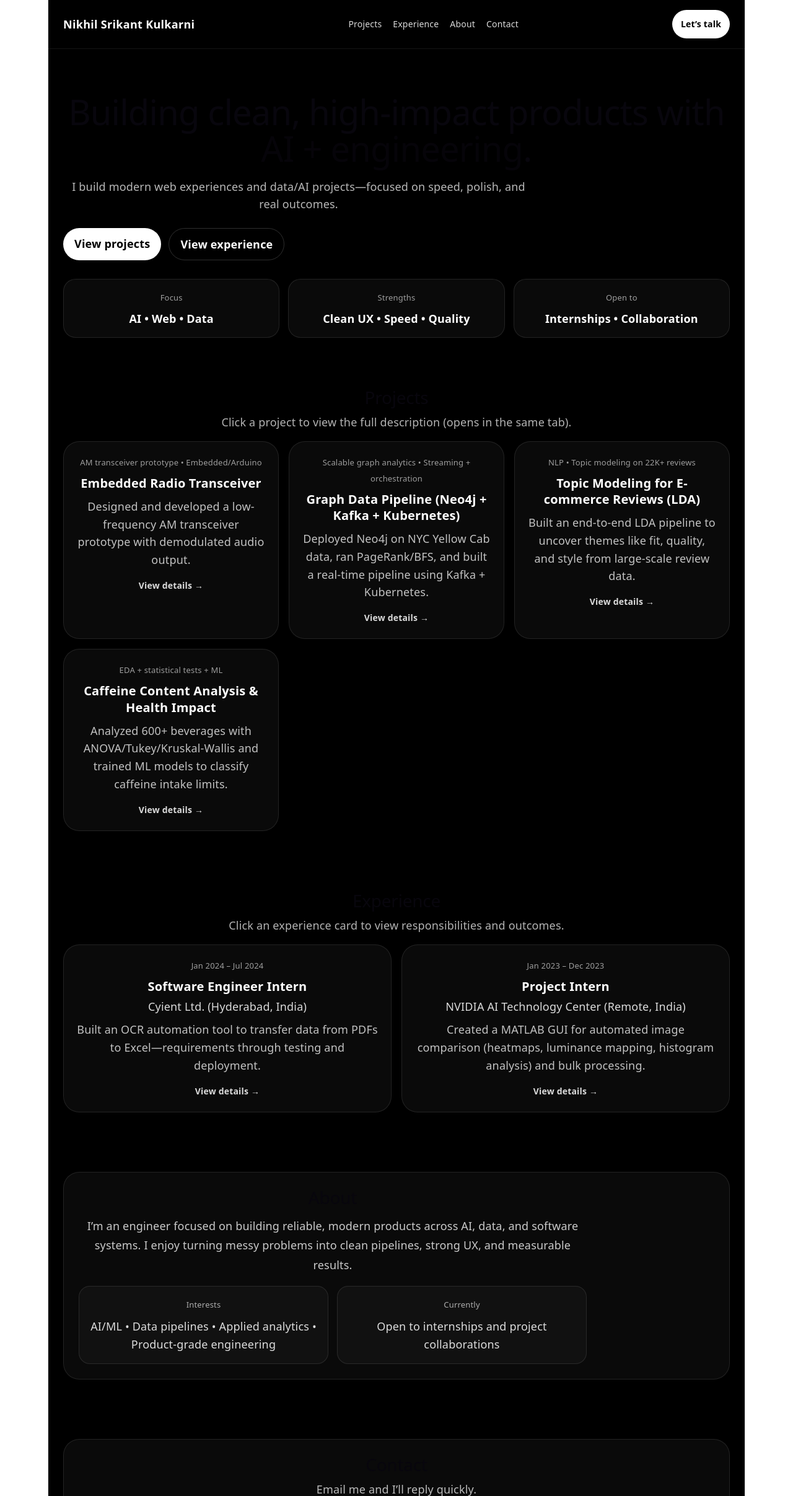
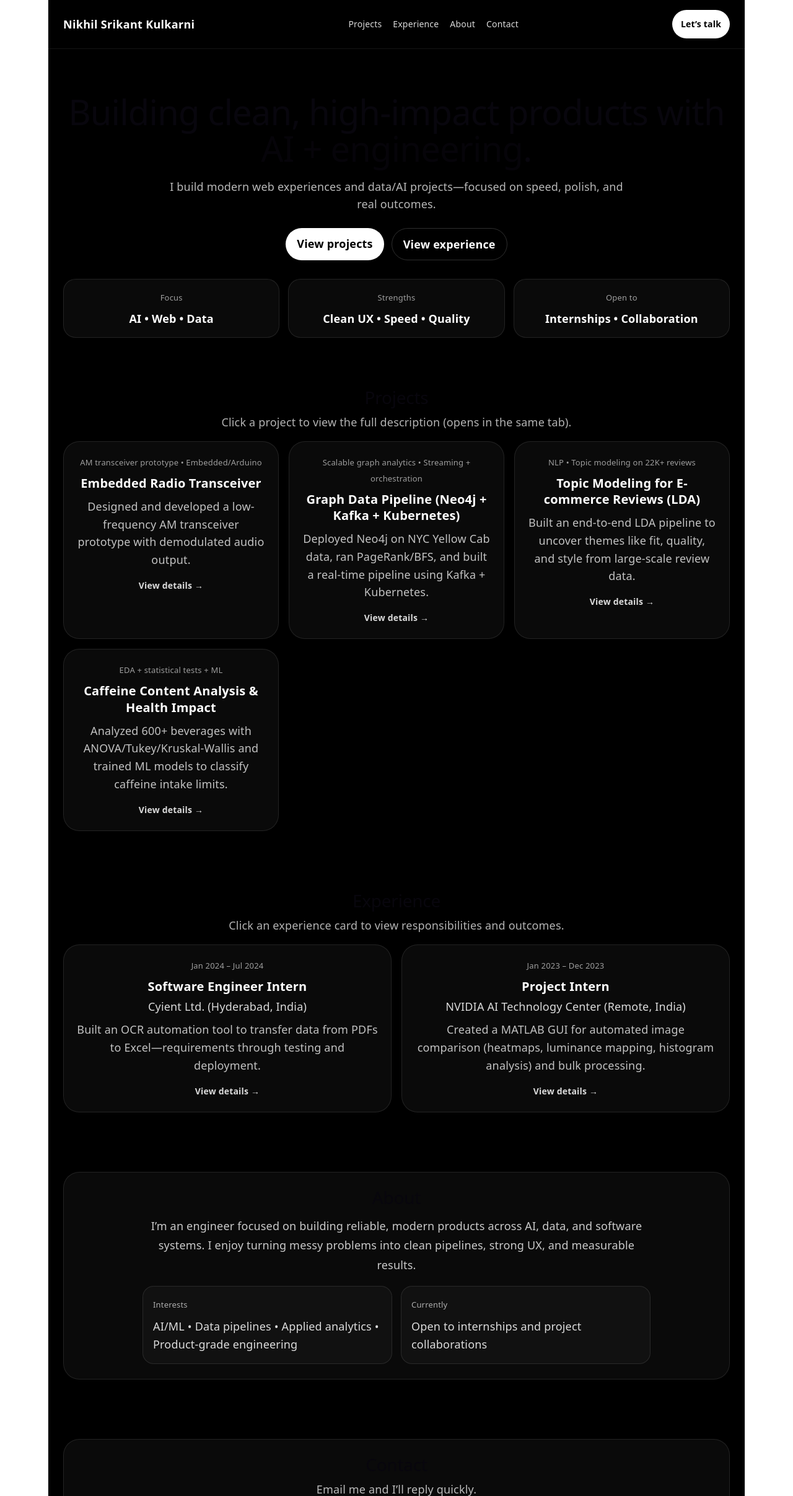
Before and after one commit to nikhilsrikant/nikhil-portfolio, a React (Vite) app: page / in a window 1280 px wide. Shown: the top 2414 px of the page at 62% size. Built offline with nearby package versions, Linux system fonts and the light colour scheme.

Commit message:
Center hero and about text

```diff
--- a/src/pages/Home.jsx
+++ b/src/pages/Home.jsx
@@ -138,7 +138,7 @@ export default function Home() {
 
       <main>
         {/* HERO */}
-        <section style={{ maxWidth: 1100, margin: "0 auto", padding: "72px 24px 32px" }}>
+        <section style={{ maxWidth: 1100, margin: "0 auto", padding: "72px 24px 32px", textAlign: "center"}}>
           <h1
             style={{
               fontSize: 56,
@@ -154,7 +154,7 @@ export default function Home() {
           <p
             style={{
               maxWidth: 760,
-              marginTop: 18,
+              margin: "18px auto 0",
               fontSize: 18,
               lineHeight: 1.6,
               opacity: 0.72,
@@ -164,7 +164,7 @@ export default function Home() {
             and real outcomes.
           </p>
 
-          <div style={{ display: "flex", gap: 12, marginTop: 24, flexWrap: "wrap" }}>
+          <div style={{ display: "flex", justifyContent: "center", gap: 12, marginTop: 24, flexWrap: "wrap" }}>
             <a
               href="#projects"
               style={{
@@ -302,7 +302,7 @@ export default function Home() {
             padding: 24,
             }}
         >
-            <div style={{ maxWidth: 820 }}>
+            <div style={{ maxWidth: 820, margin: "0 auto", textAlign: "center" }}>
             <h2
                 style={{
                 fontSize: 28,
@@ -325,6 +325,7 @@ export default function Home() {
                 gridTemplateColumns: "repeat(auto-fit, minmax(240px, 1fr))",
                 gap: 14,
                 marginTop: 18,
+                textAlign: "left",
                 }}
             >
                 <div
```
